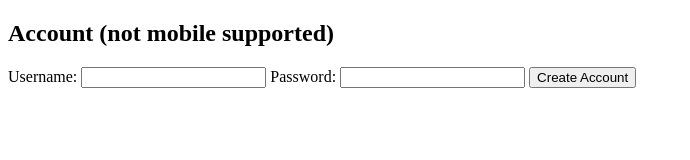
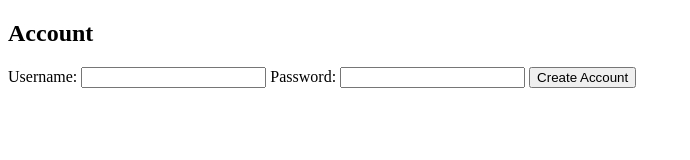
Before and after one commit to thom283/UserSave, a plain HTML site: page index.html in a window 1280 px wide. Shown: the whole page, without its empty margins (0-690 px from the left). Drawn offline with Linux system fonts and the light colour scheme.

Commit message:
Update index.html

```diff
--- a/index.html
+++ b/index.html
@@ -16,7 +16,7 @@
 </style>
 <body>
   <div id="account-creation">
-    <h2>Account (not mobile supported)</h2>
+    <h2>Account</h2>
     <form id="account-form">
       <label for="username">Username:</label>
       <input type="text" id="username" name="username" required>
```
